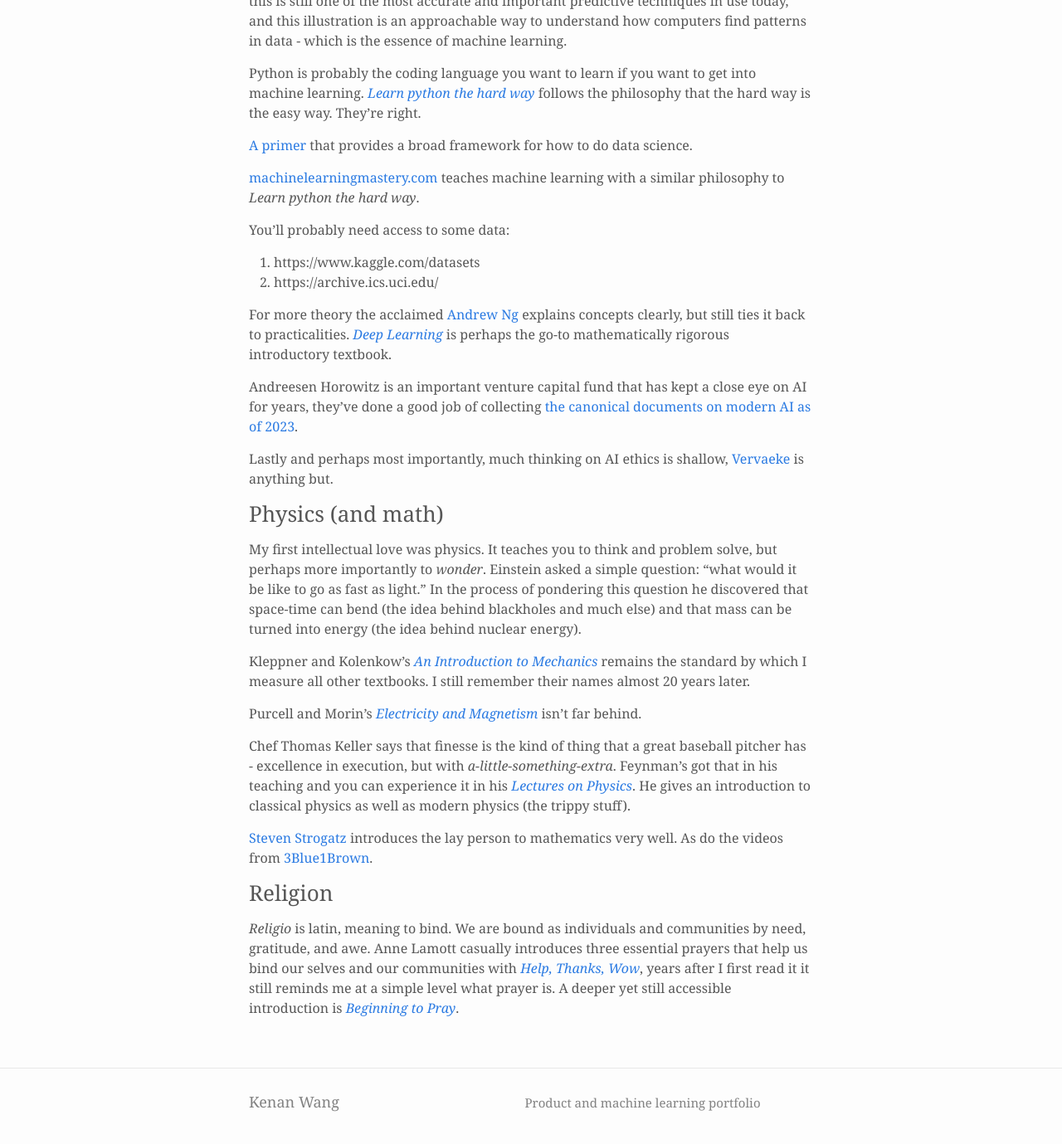
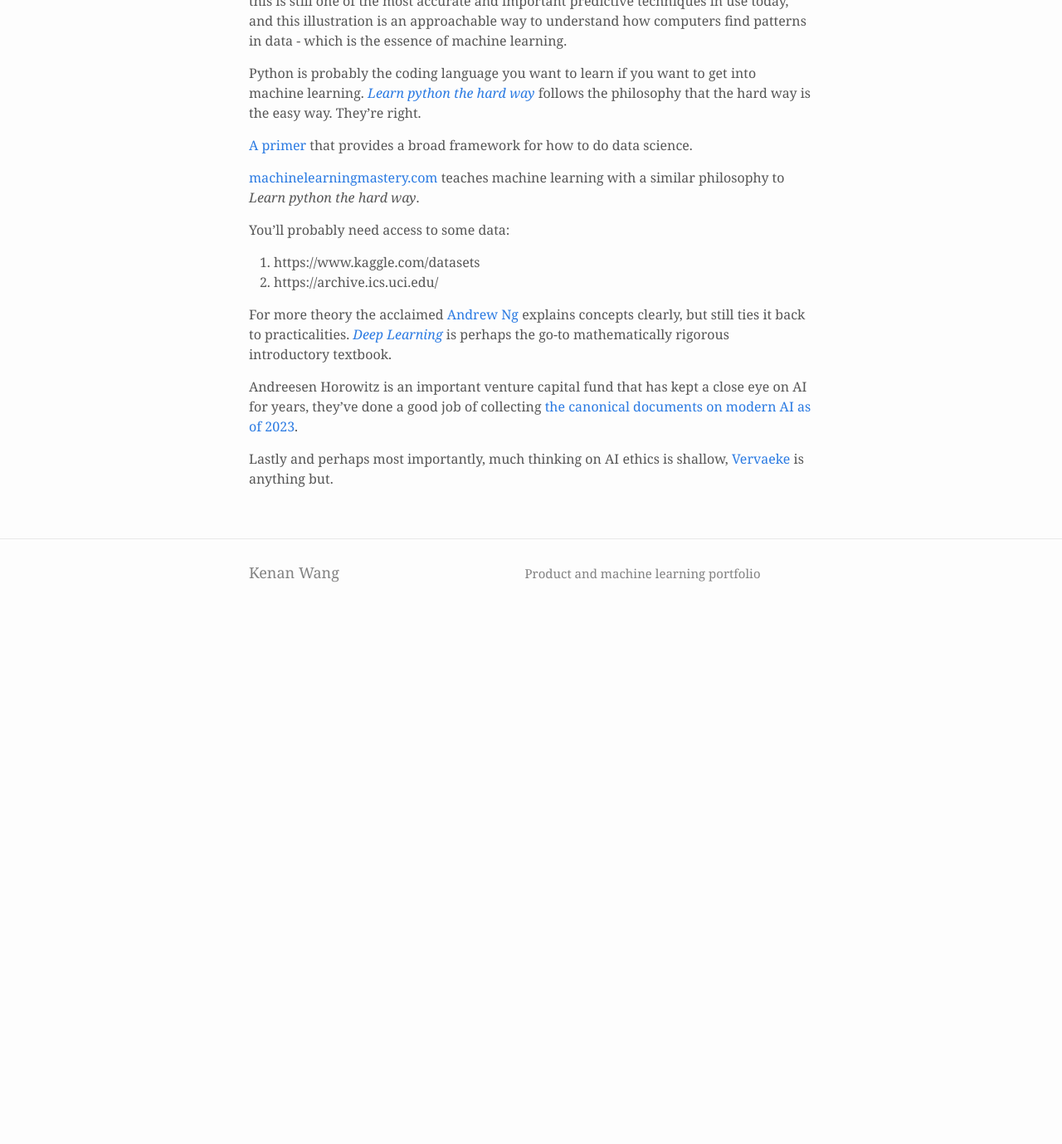
Before and after one commit to kenanwang/username.github.io, a Jekyll site: the page built from resources.md, in a window 1280 px wide and 1400 px high, scrolled down 1122 px. Shown: the top 1379 px of the window at 83% size. Built offline with Jekyll 4.4.1, drawn with Linux system fonts in a browser that asks for light colours; nearby versions of some CDN libraries; after the commit the page ends 1884 px from its top, so only the background shows below that.

Commit message:
Update resources.md

```diff
--- a/resources.md
+++ b/resources.md
@@ -53,17 +53,3 @@ For more theory the acclaimed [Andrew Ng](https://www.deeplearning.ai/) explains
 Andreesen Horowitz is an important venture capital fund that has kept a close eye on AI for years, they've done a good job of collecting [the canonical documents on modern AI as of 2023](https://a16z.com/ai-canon/).
 
 Lastly and perhaps most importantly, much thinking on AI ethics is shallow, [Vervaeke](https://a.co/d/74PrAf2) is anything but.
-
-### Physics (and math)
-My first intellectual love was physics. It teaches you to think and problem solve, but perhaps more importantly to *wonder*. Einstein asked a simple question: "what would it be like to go as fast as light." In the process of pondering this question he discovered that space-time can bend (the idea  behind blackholes and much else) and that mass can be turned into energy (the idea behind nuclear energy).
-
-Kleppner and Kolenkow's [*An Introduction to Mechanics*](https://a.co/d/cyY2QUC) remains the standard by which I measure all other textbooks. I still remember their names almost 20 years later.
-
-Purcell and Morin's [*Electricity and Magnetism*](https://a.co/d/bK8jLsk) isn't far behind.
-
-Chef Thomas Keller says that finesse is the kind of thing that a great baseball pitcher has - excellence in execution, but with *a-little-something-extra*. Feynman's got that in his teaching and you can experience it in his [*Lectures on Physics*](https://www.feynmanlectures.caltech.edu/). He gives an introduction to classical physics as well as modern physics (the trippy stuff).
-
-[Steven Strogatz](https://a.co/d/0NqbRWz) introduces the lay person to mathematics very well. As do the videos from [3Blue1Brown](https://www.3blue1brown.com/).
-
-### Religion
-*Religio* is latin, meaning to bind. We are bound as individuals and communities by need, gratitude, and awe. Anne Lamott casually introduces three essential prayers that help us bind our selves and our communities with [*Help, Thanks, Wow*](https://a.co/d/8BZEmup), years after I first read it it still reminds me at a simple level what prayer is. A deeper yet still accessible introduction is [*Beginning to Pray*](https://a.co/d/8YxVib4).
```
